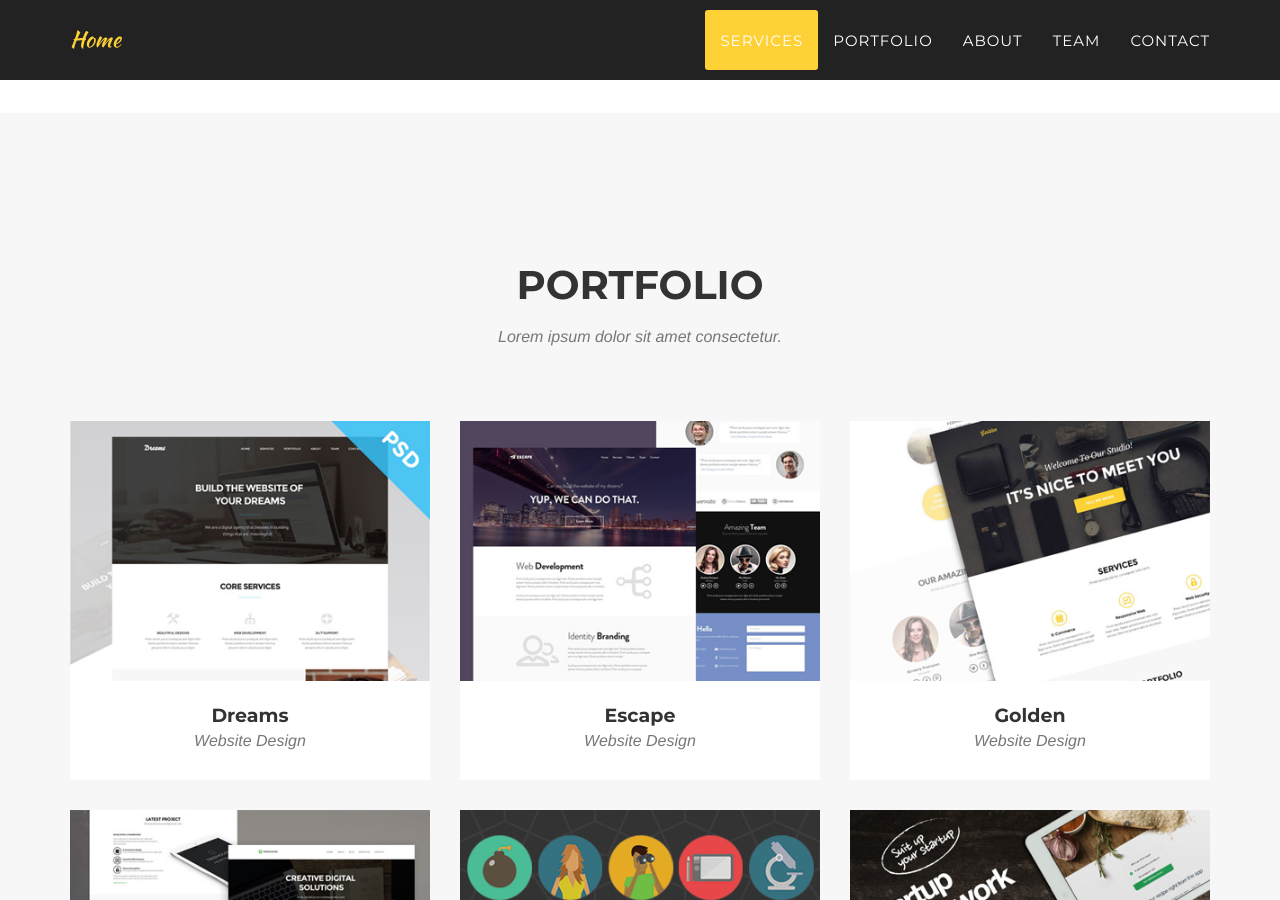
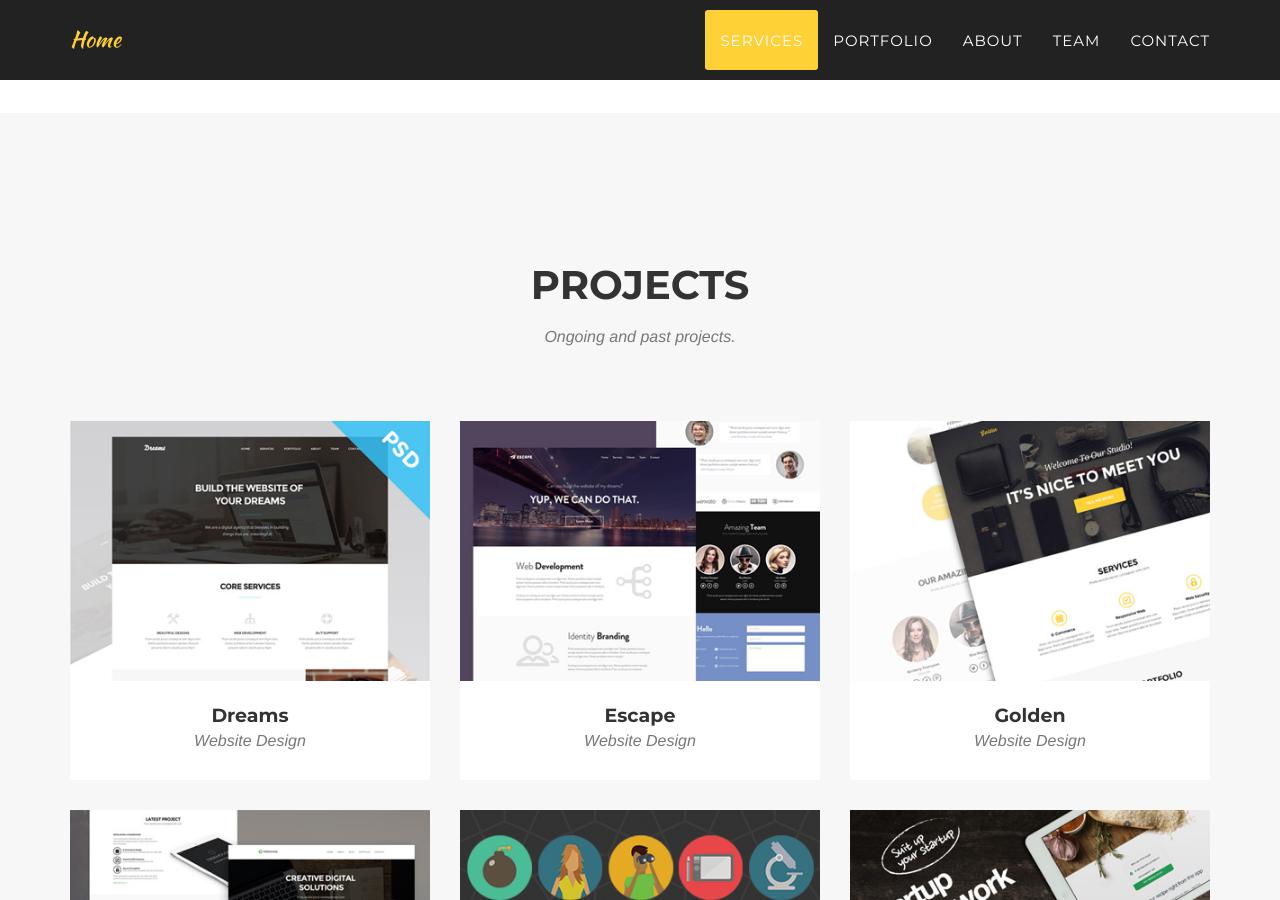
Before and after one commit to Mlahoud/Mlahoud.github.io, a Jekyll site: the page built from index.html, in a window 1280 px wide and 900 px high, scrolled down 1357 px. Built offline with Jekyll 4.4.1, drawn with Linux system fonts in a browser that asks for light colours; some web fonts are replaced.

Commit message:
Update portfolio_grid.html
removed lorem ipsum

```diff
--- a/_includes/portfolio_grid.html
+++ b/_includes/portfolio_grid.html
@@ -3,8 +3,8 @@
         <div class="container">
             <div class="row">
                 <div class="col-lg-12 text-center">
-                    <h2 class="section-heading">Portfolio</h2>
-                    <h3 class="section-subheading text-muted">Lorem ipsum dolor sit amet consectetur.</h3>
+                    <h2 class="section-heading">Projects</h2>
+                    <h3 class="section-subheading text-muted">Ongoing and past projects.</h3>
                 </div>
             </div>
             <div class="row">
```
